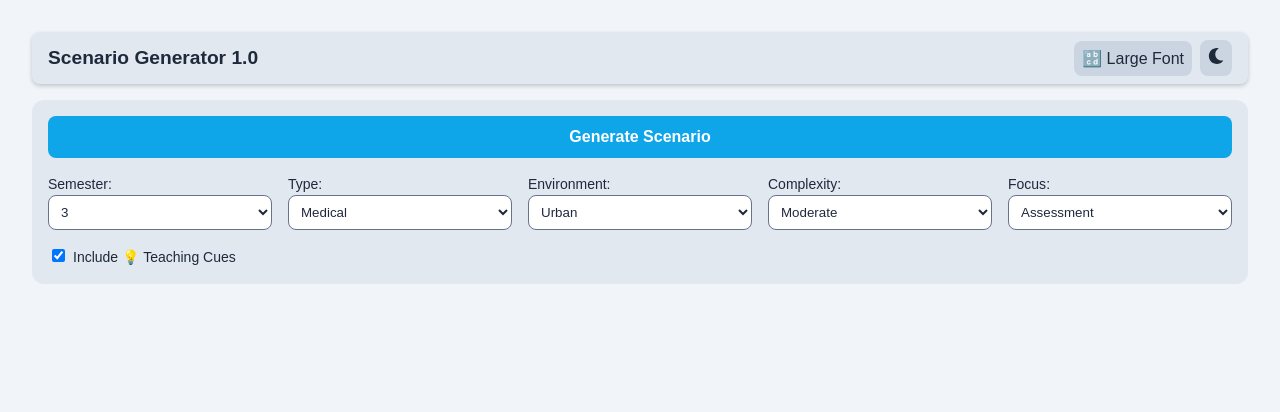
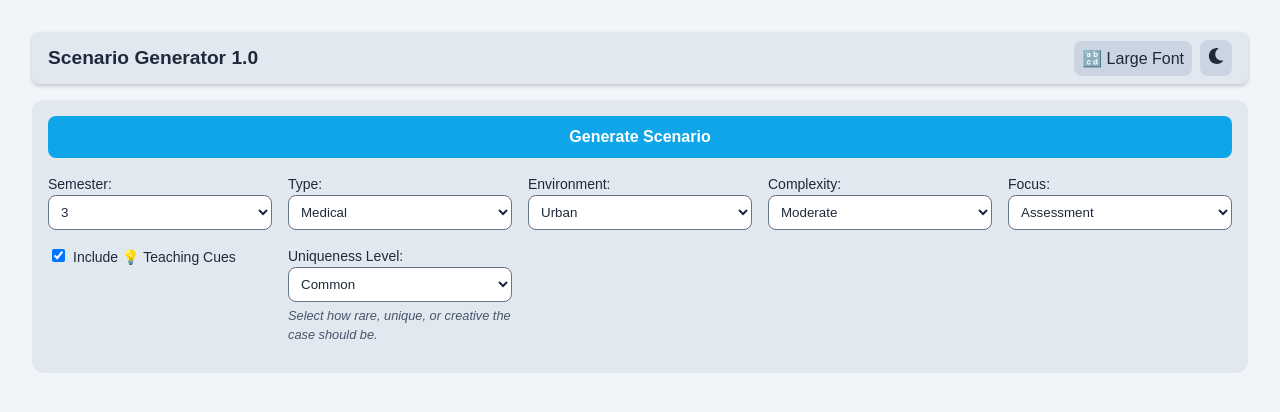
Before and after one commit to duganaffleck/scenario-generator, a React (Create React App) app in the folder client/: page / in a window 1280 px wide. Shown: the top 412 px of the page. Built offline with nearby package versions, Linux system fonts and the light colour scheme.

Commit message:
uniquenss

```diff
--- a/client/src/components/ScenarioForm.js
+++ b/client/src/components/ScenarioForm.js
@@ -10,6 +10,7 @@ const SEMESTERS = ["2", "3", "4"];
 const ENVIRONMENTS = ["Urban", "Rural", "Wilderness", "Industrial", "Home", "Public Space"];
 const COMPLEXITIES = ["Simple", "Moderate", "Complex"];
 const LEARNING_FOCI = ["Balanced", "Assessment", "Decision Making", "Pathophysiology", "Communication", "Procedures"];
+
 
 const SECTION_GROUPS = {
   "Scene Info": ["title", "callInformation", "incidentNarrative"],
@@ -50,6 +51,7 @@ const ScenarioForm = () => {
     environment: "Urban",
     complexity: "Moderate",
     focus: "Assessment",
+    uniqueness: "Common",
     includeTeachingCues: true
   });
 
@@ -280,6 +282,22 @@ const ScenarioForm = () => {
             Include 💡 Teaching Cues
           </label>
         </div>
+<div style={styles(darkMode, fontSizeLarge).fieldRow}>
+  <label>Uniqueness Level:</label>
+  <select
+    name="uniqueness"
+    value={formData.uniqueness}
+    onChange={handleChange}
+    style={styles(darkMode, fontSizeLarge).select}
+  >
+    <option value="Common">Common</option>
+    <option value="Varied">Varied</option>
+    <option value="Rare/Obscure">Rare/Obscure</option>
+  </select>
+  <p style={{ fontSize: "0.8rem", fontStyle: "italic", color: darkMode ? "#cbd5e1" : "#475569", marginTop: "0.25rem" }}>
+    Select how rare, unique, or creative the case should be.
+  </p>
+</div>
 
         {error && <p style={styles(darkMode, fontSizeLarge).error}>{error}</p>}
         {loading && <p style={styles(darkMode, fontSizeLarge).loading}><FaSpinner className="spin" /> Generating Scenario...</p>}
```
Also changed, not shown: 1 other file (tests, documents, lock files or other folders).
